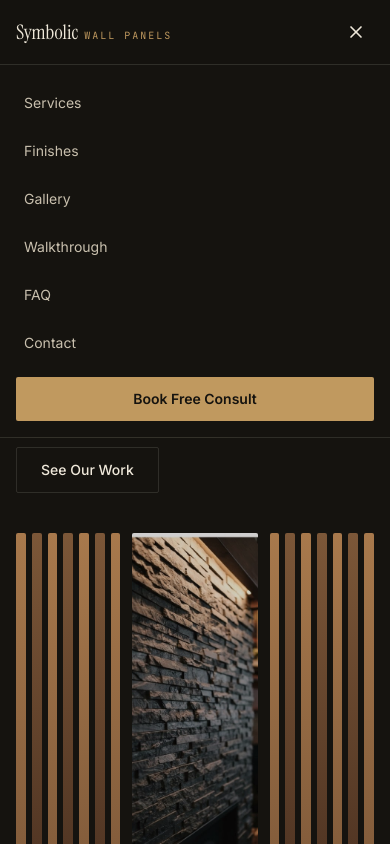
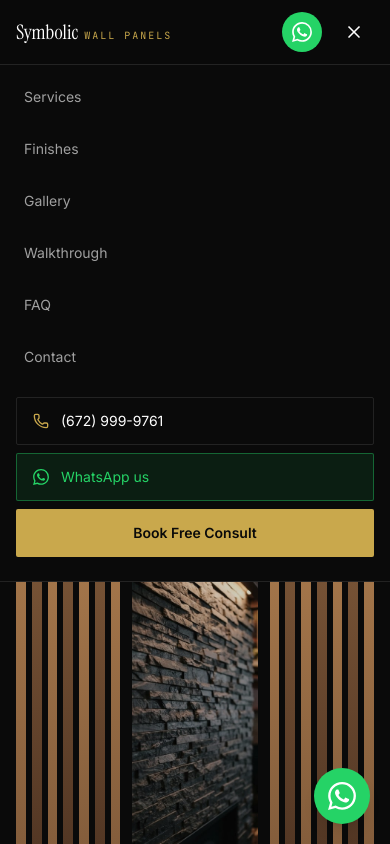
Before and after one commit to harrywithbark/symbolic-wall-panels, a Next.js app: page / in a window 390 px wide. Both pictures are taken after a click on the button "Open menu". Shown: the top 844 px of the page. Built offline with nearby package versions, Linux system fonts and the light colour scheme.

Commit message:
feat: update color palette and add WhatsApp button
Co-authored-by: harryandbark-spec <264680432+harryandbark-spec@users.noreply.github.com>

```diff
--- a/app/globals.css
+++ b/app/globals.css
@@ -21,16 +21,17 @@
   --color-input: var(--input);
   --color-ring: var(--ring);
 
-  --color-charcoal: #15130f;
-  --color-stone: #262219;
-  --color-stone-2: #332d22;
-  --color-oak: #a8794c;
-  --color-oak-dark: #7c5738;
-  --color-walnut: #4a3020;
-  --color-brass: #c0995f;
-  --color-brass-bright: #d4ad73;
-  --color-linen: #efe8da;
-  --color-linen-dim: #c9c0ae;
+  /* Bold, clean palette — deep black base, pure white text, rich gold accent */
+  --color-charcoal: #0a0a0a;
+  --color-stone: #111111;
+  --color-stone-2: #1a1a1a;
+  --color-oak: #c9a84c;
+  --color-oak-dark: #a8872e;
+  --color-walnut: #1a1a1a;
+  --color-brass: #c9a84c;
+  --color-brass-bright: #e2be68;
+  --color-linen: #ffffff;
+  --color-linen-dim: #a0a0a0;
 
   --radius-sm: 2px;
   --radius-md: 2px;
@@ -40,21 +41,21 @@
 
 :root {
   color-scheme: dark;
-  --background: #15130f;
-  --foreground: #efe8da;
-  --card: #262219;
-  --card-foreground: #efe8da;
-  --primary: #c0995f;
-  --primary-foreground: #15130f;
-  --secondary: #332d22;
-  --secondary-foreground: #efe8da;
-  --muted: #262219;
-  --muted-foreground: #c9c0ae;
-  --accent: #a8794c;
-  --accent-foreground: #15130f;
-  --border: rgba(239, 232, 218, 0.12);
-  --input: rgba(239, 232, 218, 0.16);
-  --ring: #c0995f;
+  --background: #0a0a0a;
+  --foreground: #ffffff;
+  --card: #111111;
+  --card-foreground: #ffffff;
+  --primary: #c9a84c;
+  --primary-foreground: #0a0a0a;
+  --secondary: #1a1a1a;
+  --secondary-foreground: #ffffff;
+  --muted: #111111;
+  --muted-foreground: #a0a0a0;
+  --accent: #c9a84c;
+  --accent-foreground: #0a0a0a;
+  --border: rgba(255, 255, 255, 0.1);
+  --input: rgba(255, 255, 255, 0.1);
+  --ring: #c9a84c;
 }
 
 @layer base {
--- a/app/layout.tsx
+++ b/app/layout.tsx
@@ -30,7 +30,7 @@ export const metadata: Metadata = {
 }
 
 export const viewport: Viewport = {
-  themeColor: '#15130F',
+  themeColor: '#0a0a0a',
 }
 
 export default function RootLayout({
--- a/app/page.tsx
+++ b/app/page.tsx
@@ -8,6 +8,7 @@ import { Faq } from '@/components/faq'
 import { CtaBand } from '@/components/cta-band'
 import { Contact } from '@/components/contact'
 import { Footer } from '@/components/footer'
+import { WhatsAppButton } from '@/components/whatsapp-button'
 
 export default function Page() {
   return (
@@ -27,6 +28,7 @@ export default function Page() {
         <Contact />
       </main>
       <Footer />
+      <WhatsAppButton />
     </>
   )
 }
--- a/components/contact.tsx
+++ b/components/contact.tsx
@@ -7,7 +7,7 @@ import { ScrollReveal } from './scroll-reveal'
 const WHATSAPP_NUMBER = '16729999761'
 
 const selectClass =
-  'w-full rounded-sm border border-input bg-charcoal px-3 py-2.5 text-sm text-linen focus:border-brass focus:outline-none'
+  'w-full rounded-sm border border-input bg-charcoal px-3 py-3 text-sm text-linen focus:border-brass focus:outline-none min-h-[48px]'
 const inputClass = selectClass
 const labelClass =
   'mb-1.5 block font-mono text-[11px] uppercase tracking-[0.15em] text-linen-dim'
@@ -35,8 +35,8 @@ export function Contact() {
   }
 
   return (
-    <section id="contact" className="scroll-mt-16 bg-charcoal py-20 lg:py-28">
-      <div className="mx-auto grid max-w-6xl gap-12 px-4 md:px-6 lg:grid-cols-[1fr_1.2fr] lg:gap-16">
+    <section id="contact" className="scroll-mt-16 bg-charcoal py-14 lg:py-28">
+      <div className="mx-auto grid max-w-6xl gap-10 px-4 md:px-6 lg:grid-cols-[1fr_1.2fr] lg:gap-16">
         {/* Info block */}
         <ScrollReveal>
           <p className="font-mono text-xs uppercase tracking-[0.25em] text-brass">
@@ -91,7 +91,7 @@ export function Contact() {
         <ScrollReveal delay={0.15}>
           <form
             onSubmit={handleSubmit}
-            className="rounded-sm border border-border bg-stone p-6 md:p-8"
+            className="rounded-sm border border-border bg-stone p-5 sm:p-6 md:p-8"
           >
             <div className="grid gap-5 sm:grid-cols-2">
               <div>
@@ -173,7 +173,7 @@ export function Contact() {
 
             <button
               type="submit"
-              className="mt-6 w-full rounded-sm bg-brass px-6 py-3.5 text-sm font-semibold text-charcoal transition-colors hover:bg-brass-bright"
+              className="mt-6 w-full rounded-sm bg-brass px-6 py-4 text-sm font-semibold text-charcoal transition-colors hover:bg-brass-bright min-h-[52px]"
             >
               Send via WhatsApp
             </button>
--- a/components/footer.tsx
+++ b/components/footer.tsx
@@ -6,10 +6,27 @@ const links = [
   { href: '#contact', label: 'Contact' },
 ]
 
+const WHATSAPP_URL = 'https://wa.me/16729999761'
+
+function WhatsAppIcon({ className }: { className?: string }) {
+  return (
+    <svg
+      xmlns="http://www.w3.org/2000/svg"
+      viewBox="0 0 24 24"
+      fill="currentColor"
+      aria-hidden="true"
+      className={className}
+    >
+      <path d="M17.472 14.382c-.297-.149-1.758-.867-2.03-.967-.273-.099-.471-.148-.67.15-.197.297-.767.966-.94 1.164-.173.199-.347.223-.644.075-.297-.15-1.255-.463-2.39-1.475-.883-.788-1.48-1.761-1.653-2.059-.173-.297-.018-.458.13-.606.134-.133.298-.347.446-.52.149-.174.198-.298.298-.497.099-.198.05-.371-.025-.52-.075-.149-.669-1.612-.916-2.207-.242-.579-.487-.5-.669-.51-.173-.008-.371-.01-.57-.01-.198 0-.52.074-.792.372-.272.297-1.04 1.016-1.04 2.479 0 1.462 1.065 2.875 1.213 3.074.149.198 2.096 3.2 5.077 4.487.709.306 1.262.489 1.694.625.712.227 1.36.195 1.871.118.571-.085 1.758-.719 2.006-1.413.248-.694.248-1.289.173-1.413-.074-.124-.272-.198-.57-.347m-5.421 7.403h-.004a9.87 9.87 0 01-5.031-1.378l-.361-.214-3.741.982.998-3.648-.235-.374a9.86 9.86 0 01-1.51-5.26c.001-5.45 4.436-9.884 9.888-9.884 2.64 0 5.122 1.03 6.988 2.898a9.825 9.825 0 012.893 6.994c-.003 5.45-4.437 9.884-9.885 9.884m8.413-18.297A11.815 11.815 0 0012.05 0C5.495 0 .16 5.335.157 11.892c0 2.096.547 4.142 1.588 5.945L.057 24l6.305-1.654a11.882 11.882 0 005.683 1.448h.005c6.554 0 11.89-5.335 11.893-11.893a11.821 11.821 0 00-3.48-8.413z" />
+    </svg>
+  )
+}
+
 export function Footer() {
   return (
     <footer className="border-t border-border bg-stone">
-      <div className="mx-auto flex max-w-6xl flex-col items-start gap-8 px-4 py-12 md:flex-row md:items-center md:justify-between md:px-6">
+      <div className="mx-auto flex max-w-6xl flex-col gap-8 px-4 py-12 md:flex-row md:items-center md:justify-between md:px-6">
+        {/* Brand */}
         <div>
           <a href="#top" className="flex items-baseline gap-1.5">
             <span className="font-serif text-xl text-linen">Symbolic</span>
@@ -22,6 +39,7 @@ export function Footer() {
           </p>
         </div>
 
+        {/* Nav links */}
         <nav aria-label="Footer navigation" className="flex flex-wrap gap-x-6 gap-y-2">
           {links.map((l) => (
             <a
@@ -34,9 +52,25 @@ export function Footer() {
           ))}
         </nav>
 
-        <a href="tel:+16729999761" className="text-sm text-linen hover:text-brass">
-          (672) 999-9761
-        </a>
+        {/* Contact actions */}
+        <div className="flex flex-col gap-2 sm:flex-row sm:items-center sm:gap-4">
+          <a
+            href="tel:+16729999761"
+            className="text-sm text-linen transition-colors hover:text-brass"
+          >
+            (672) 999-9761
+          </a>
+          <a
+            href={WHATSAPP_URL}
+            target="_blank"
+            rel="noopener noreferrer"
+            aria-label="Message us on WhatsApp"
+            className="flex items-center gap-1.5 text-sm text-[#25D366] transition-opacity hover:opacity-80"
+          >
+            <WhatsAppIcon className="size-4" />
+            WhatsApp
+          </a>
+        </div>
       </div>
 
       <div className="border-t border-border">
--- a/components/nav.tsx
+++ b/components/nav.tsx
@@ -2,6 +2,8 @@
 
 import { useEffect, useState } from 'react'
 import { Menu, X, Phone } from 'lucide-react'
+
+const WHATSAPP_URL = 'https://wa.me/16729999761'
 
 const links = [
   { href: '#services', label: 'Services' },
@@ -11,6 +13,20 @@ const links = [
   { href: '#faq', label: 'FAQ' },
   { href: '#contact', label: 'Contact' },
 ]
+
+function WhatsAppIcon({ className }: { className?: string }) {
+  return (
+    <svg
+      xmlns="http://www.w3.org/2000/svg"
+      viewBox="0 0 24 24"
+      fill="currentColor"
+      aria-hidden="true"
+      className={className}
+    >
+      <path d="M17.472 14.382c-.297-.149-1.758-.867-2.03-.967-.273-.099-.471-.148-.67.15-.197.297-.767.966-.94 1.164-.173.199-.347.223-.644.075-.297-.15-1.255-.463-2.39-1.475-.883-.788-1.48-1.761-1.653-2.059-.173-.297-.018-.458.13-.606.134-.133.298-.347.446-.52.149-.174.198-.298.298-.497.099-.198.05-.371-.025-.52-.075-.149-.669-1.612-.916-2.207-.242-.579-.487-.5-.669-.51-.173-.008-.371-.01-.57-.01-.198 0-.52.074-.792.372-.272.297-1.04 1.016-1.04 2.479 0 1.462 1.065 2.875 1.213 3.074.149.198 2.096 3.2 5.077 4.487.709.306 1.262.489 1.694.625.712.227 1.36.195 1.871.118.571-.085 1.758-.719 2.006-1.413.248-.694.248-1.289.173-1.413-.074-.124-.272-.198-.57-.347m-5.421 7.403h-.004a9.87 9.87 0 01-5.031-1.378l-.361-.214-3.741.982.998-3.648-.235-.374a9.86 9.86 0 01-1.51-5.26c.001-5.45 4.436-9.884 9.888-9.884 2.64 0 5.122 1.03 6.988 2.898a9.825 9.825 0 012.893 6.994c-.003 5.45-4.437 9.884-9.885 9.884m8.413-18.297A11.815 11.815 0 0012.05 0C5.495 0 .16 5.335.157 11.892c0 2.096.547 4.142 1.588 5.945L.057 24l6.305-1.654a11.882 11.882 0 005.683 1.448h.005c6.554 0 11.89-5.335 11.893-11.893a11.821 11.821 0 00-3.48-8.413z" />
+    </svg>
+  )
+}
 
 export function Nav() {
   const [scrolled, setScrolled] = useState(false)
@@ -27,7 +43,7 @@ export function Nav() {
     <header
       className={`fixed inset-x-0 top-0 z-50 transition-colors duration-300 ${
         scrolled || open
-          ? 'border-b border-border bg-charcoal/90 backdrop-blur-md'
+          ? 'border-b border-border bg-charcoal/95 backdrop-blur-md'
           : 'bg-transparent'
       }`}
     >
@@ -54,7 +70,7 @@ export function Nav() {
           ))}
         </div>
 
-        <div className="flex items-center gap-4">
+        <div className="flex items-center gap-3">
           <a
             href="tel:+16729999761"
             className="hidden items-center gap-2 text-sm text-linen-dim transition-colors hover:text-linen md:flex"
@@ -68,9 +84,19 @@ export function Nav() {
           >
             Book Free Consult
           </a>
+          {/* Mobile: WhatsApp shortcut */}
+          <a
+            href={WHATSAPP_URL}
+            target="_blank"
+            rel="noopener noreferrer"
+            aria-label="WhatsApp us"
+            className="flex size-10 items-center justify-center rounded-full bg-[#25D366] text-white transition-opacity hover:opacity-90 lg:hidden"
+          >
+            <WhatsAppIcon className="size-5" />
+          </a>
           <button
             type="button"
-            className="p-2 text-linen lg:hidden"
+            className="flex size-10 items-center justify-center text-linen lg:hidden"
             aria-expanded={open}
             aria-controls="mobile-menu"
             onClick={() => setOpen((v) => !v)}
@@ -82,25 +108,45 @@ export function Nav() {
       </nav>
 
       {open && (
-        <div id="mobile-menu" className="border-t border-border bg-charcoal px-4 py-4 lg:hidden">
+        <div id="mobile-menu" className="border-t border-border bg-charcoal px-4 pb-6 pt-2 lg:hidden">
           <div className="flex flex-col gap-1">
             {links.map((l) => (
               <a
                 key={l.href}
                 href={l.href}
                 onClick={() => setOpen(false)}
-                className="rounded-sm px-2 py-3 text-sm text-linen-dim transition-colors hover:bg-stone hover:text-linen"
+                className="flex min-h-12 items-center rounded-sm px-2 text-sm text-linen-dim transition-colors hover:bg-stone-2 hover:text-linen"
               >
                 {l.label}
               </a>
             ))}
+            <div className="mt-3 flex flex-col gap-2">
+              <a
+                href="tel:+16729999761"
+                onClick={() => setOpen(false)}
+                className="flex min-h-12 items-center gap-3 rounded-sm border border-border px-4 text-sm text-linen transition-colors hover:border-brass"
+              >
+                <Phone className="size-4 shrink-0 text-brass" aria-hidden="true" />
+                (672) 999-9761
+              </a>
+              <a
+                href={WHATSAPP_URL}
+                target="_blank"
+                rel="noopener noreferrer"
+                onClick={() => setOpen(false)}
+                className="flex min-h-12 items-center gap-3 rounded-sm border border-[#25D366]/40 bg-[#25D366]/10 px-4 text-sm text-[#25D366] transition-colors hover:bg-[#25D366]/20"
+              >
+                <WhatsAppIcon className="size-4 shrink-0" />
+                WhatsApp us
+              </a>
               <a
                 href="#contact"
                 onClick={() => setOpen(false)}
-              className="mt-2 rounded-sm bg-brass px-4 py-3 text-center text-sm font-semibold text-charcoal"
+                className="flex min-h-12 items-center justify-center rounded-sm bg-brass px-4 text-sm font-semibold text-charcoal transition-colors hover:bg-brass-bright"
               >
                 Book Free Consult
               </a>
+            </div>
           </div>
         </div>
       )}
--- /dev/null
+++ b/components/whatsapp-button.tsx
@@ -0,0 +1,24 @@
+const WHATSAPP_URL = 'https://wa.me/16729999761'
+
+export function WhatsAppButton() {
+  return (
+    <a
+      href={WHATSAPP_URL}
+      target="_blank"
+      rel="noopener noreferrer"
+      aria-label="Chat with us on WhatsApp"
+      className="fixed bottom-5 right-5 z-50 flex size-14 items-center justify-center rounded-full bg-[#25D366] shadow-lg transition-transform hover:scale-110 focus-visible:outline-none focus-visible:ring-2 focus-visible:ring-[#25D366] focus-visible:ring-offset-2 focus-visible:ring-offset-background md:bottom-6 md:right-6 md:size-16"
+    >
+      {/* WhatsApp logo SVG */}
+      <svg
+        xmlns="http://www.w3.org/2000/svg"
+        viewBox="0 0 24 24"
+        fill="white"
+        aria-hidden="true"
+        className="size-7 md:size-8"
+      >
+        <path d="M17.472 14.382c-.297-.149-1.758-.867-2.03-.967-.273-.099-.471-.148-.67.15-.197.297-.767.966-.94 1.164-.173.199-.347.223-.644.075-.297-.15-1.255-.463-2.39-1.475-.883-.788-1.48-1.761-1.653-2.059-.173-.297-.018-.458.13-.606.134-.133.298-.347.446-.52.149-.174.198-.298.298-.497.099-.198.05-.371-.025-.52-.075-.149-.669-1.612-.916-2.207-.242-.579-.487-.5-.669-.51-.173-.008-.371-.01-.57-.01-.198 0-.52.074-.792.372-.272.297-1.04 1.016-1.04 2.479 0 1.462 1.065 2.875 1.213 3.074.149.198 2.096 3.2 5.077 4.487.709.306 1.262.489 1.694.625.712.227 1.36.195 1.871.118.571-.085 1.758-.719 2.006-1.413.248-.694.248-1.289.173-1.413-.074-.124-.272-.198-.57-.347m-5.421 7.403h-.004a9.87 9.87 0 01-5.031-1.378l-.361-.214-3.741.982.998-3.648-.235-.374a9.86 9.86 0 01-1.51-5.26c.001-5.45 4.436-9.884 9.888-9.884 2.64 0 5.122 1.03 6.988 2.898a9.825 9.825 0 012.893 6.994c-.003 5.45-4.437 9.884-9.885 9.884m8.413-18.297A11.815 11.815 0 0012.05 0C5.495 0 .16 5.335.157 11.892c0 2.096.547 4.142 1.588 5.945L.057 24l6.305-1.654a11.882 11.882 0 005.683 1.448h.005c6.554 0 11.89-5.335 11.893-11.893a11.821 11.821 0 00-3.48-8.413z" />
+      </svg>
+    </a>
+  )
+}
```
Lines whose indentation alone changed are shown as unchanged.
